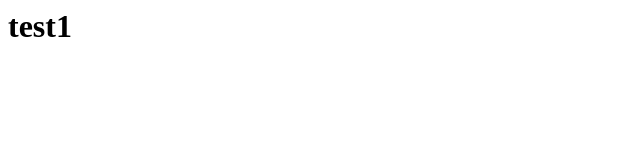
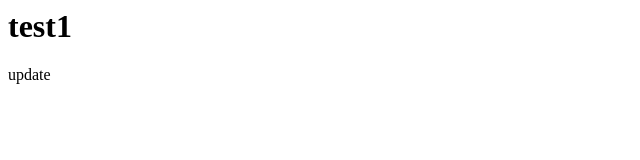
Before and after one commit to wdarsow/Orange-County-Trivia, a plain HTML site: page index.html in a window 1280 px wide. Shown: the full height of the page, 0-640 px from the left. Drawn offline with Linux system fonts and the light colour scheme.

Commit message:
added another div

```diff
--- a/index.html
+++ b/index.html
@@ -1,4 +1,5 @@
 <html>
     <head></head>
     <div><h1>test1</h1></div>
+    <div>update</div>
 </html>
```
